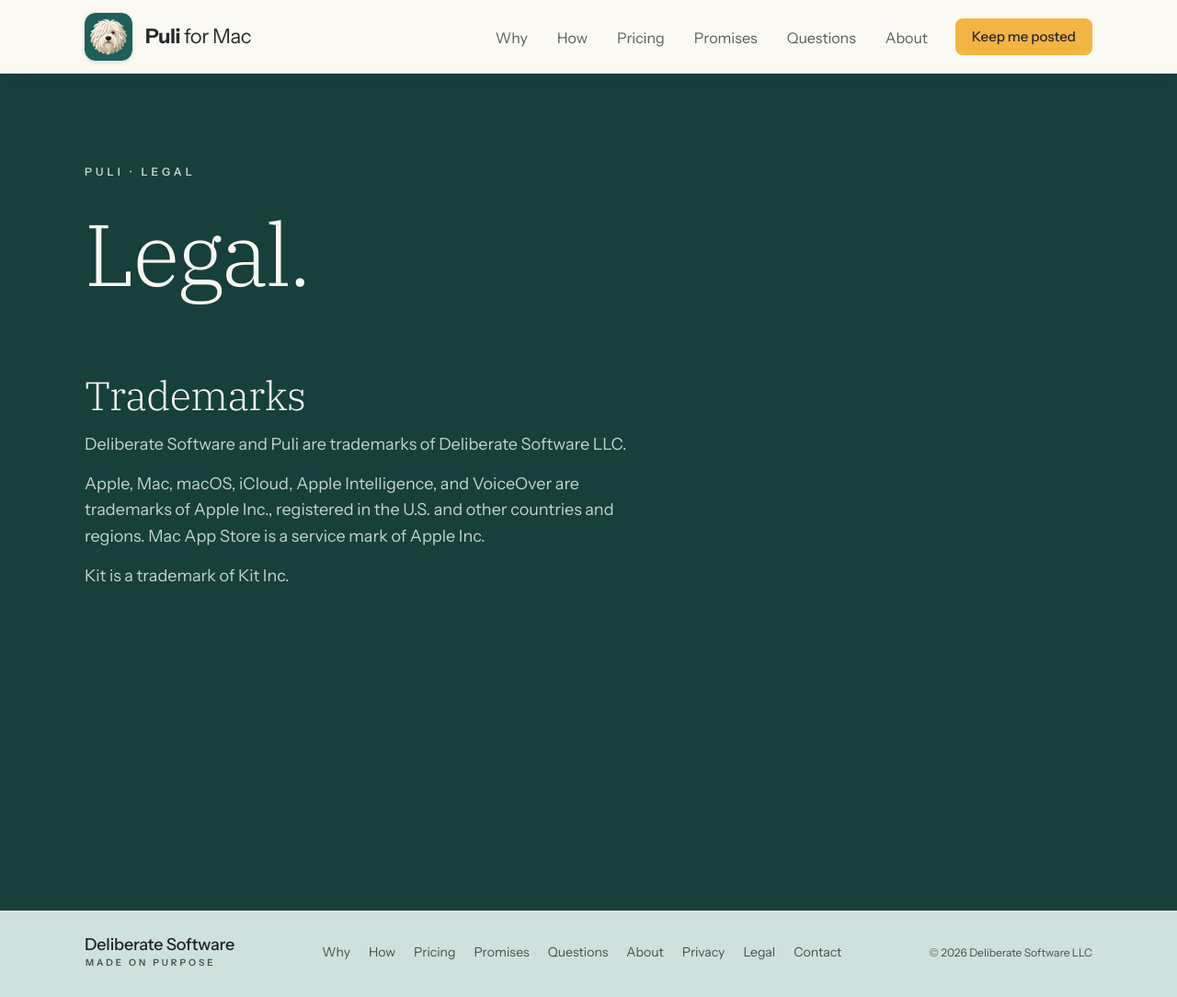
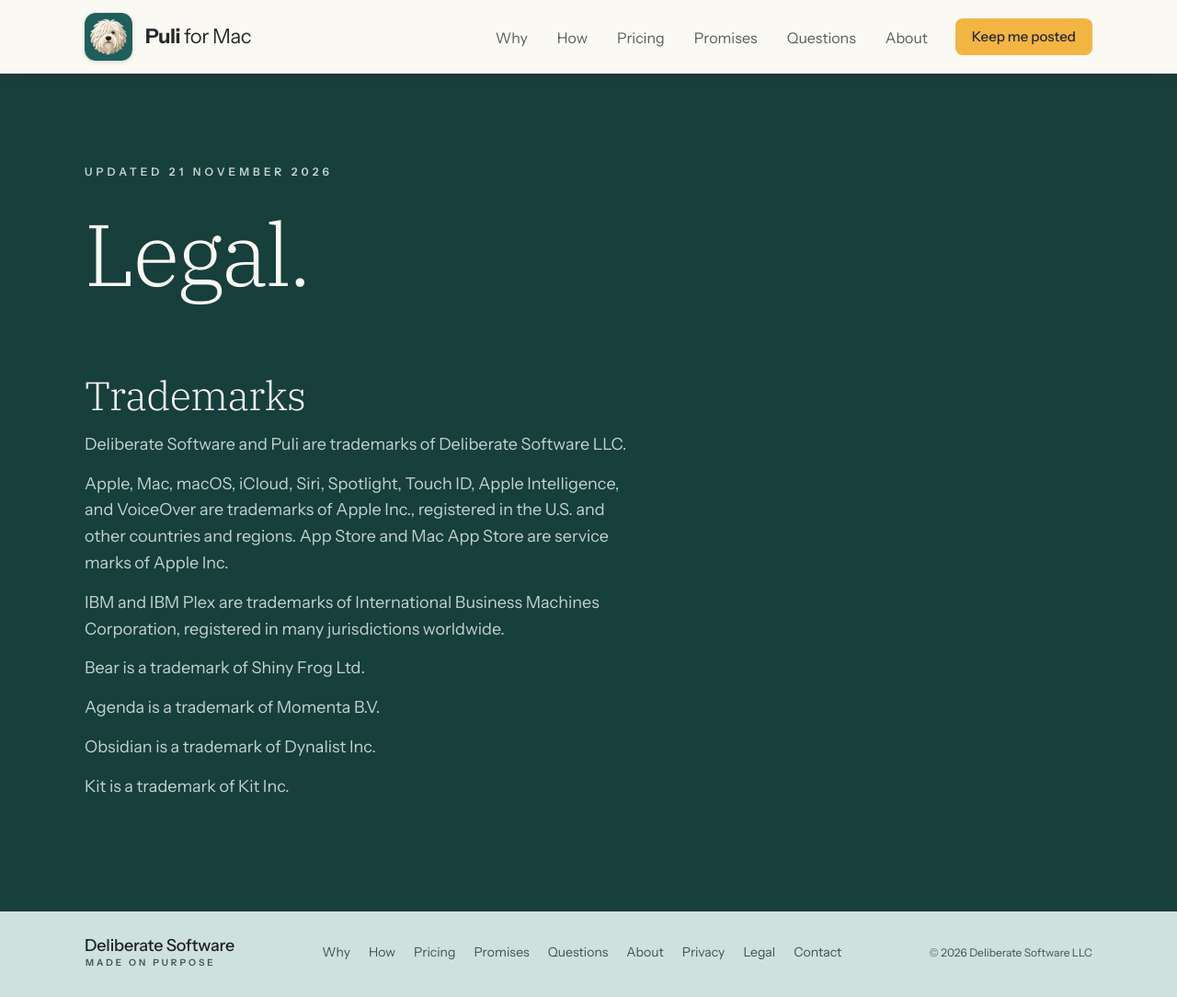
Before and after one commit to deliberate-software/puli-site, a Jekyll site: the page built from legal.html, in a window 1280 px wide and 1084 px high. Shown: the whole window at 92% size. Built offline with Jekyll 4.4.1, drawn with Linux system fonts in a browser that asks for light colours.

Commit message:
Legal: every trademark the published pages use, including Siri, Spotlight, Touch ID, App Store, IBM Plex, and the makers of Bear, Agenda, and Obsidian; Updated eyebrow
Co-Authored-By: Claude Opus 5.5 <noreply@anthropic.com>

```diff
--- a/legal.html
+++ b/legal.html
@@ -7,17 +7,19 @@ main_class: q-section--teal   # dark teal, like privacy and the 404 (Alan, Nov 1
 ---
 {%- comment -%}
   Every trademark notice, in one place, linked from the footer (Alan, Nov 19). Only the names the published pages use;
-  add a page's names when it goes up. The hidden pages also use: iPhone, iCloud Keychain, Siri, Spotlight, and Shortcuts
-  (Apple Inc.); Google Docs (Google LLC); Microsoft Word (the Microsoft group of companies); Obsidian, Bear, and Agenda
-  (their respective owners).
+  add a page's names when it goes up. Checked against every published page on Nov 21.
 {%- endcomment -%}
 <section class="hero hero--short container">
-  <p class="eyebrow">Puli · Legal</p>
+  <p class="eyebrow">Updated 21 November 2026</p>
   <h1 class="hero__title">Legal.</h1>
   <div class="prose">
     <h2>Trademarks</h2>
     <p>Deliberate Software and Puli are trademarks of {{ site.legal_name }}.</p>
-    <p>Apple, Mac, macOS, iCloud, Apple Intelligence, and VoiceOver are trademarks of Apple Inc., registered in the U.S. and other countries and regions. Mac App Store is a service mark of Apple Inc.</p>
+    <p>Apple, Mac, macOS, iCloud, Siri, Spotlight, Touch ID, Apple Intelligence, and VoiceOver are trademarks of Apple Inc., registered in the U.S. and other countries and regions. App Store and Mac App Store are service marks of Apple Inc.</p>
+    <p>IBM and IBM Plex are trademarks of International Business Machines Corporation, registered in many jurisdictions worldwide.</p>
+    <p>Bear is a trademark of Shiny Frog Ltd.</p>
+    <p>Agenda is a trademark of Momenta B.V.</p>
+    <p>Obsidian is a trademark of Dynalist Inc.</p>
     <p>Kit is a trademark of Kit Inc.</p>
   </div>
 </section>
```
